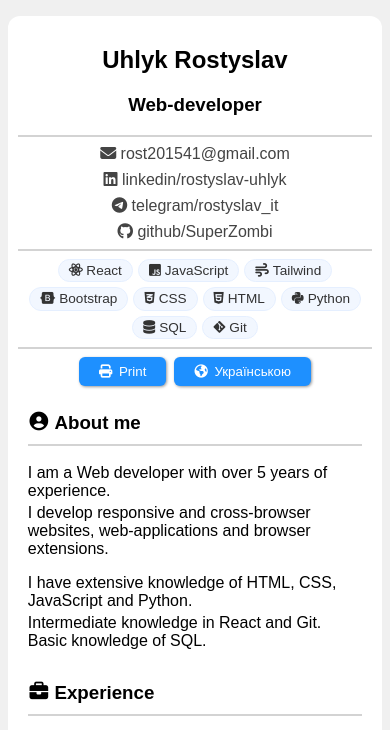
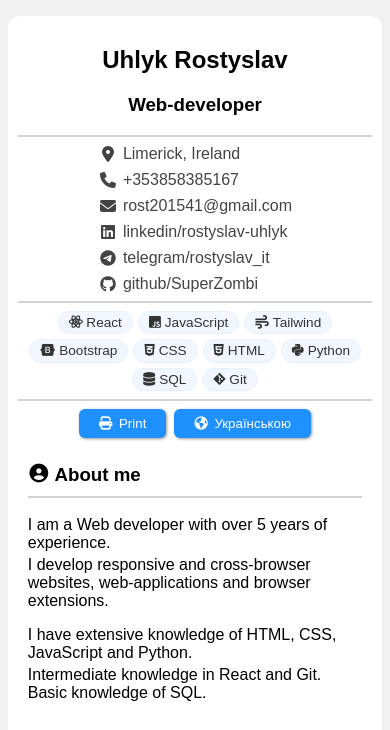
Before and after one commit to SuperZombi/resume, a plain HTML site: page v2/index.html in a window 390 px wide. Shown: the top 730 px of the page. Drawn offline with Linux system fonts and the light colour scheme.

Commit message:
add location and mobile

```diff
--- a/v2/index.html
+++ b/v2/index.html
@@ -17,6 +17,14 @@
 				<h3>Web-developer</h3>
 				<hr>
 				<div class="links">
+					<a href="https://maps.app.goo.gl/knjNXkDvHDJubrnf7" target="_blank">
+						<i class="fa-solid fa-location-dot"></i>
+						<span>Limerick, Ireland</span>
+					</a>
+					<a href="tel:+353858385167" target="_blank">
+						<i class="fa-solid fa-phone"></i>
+						<span>+353858385167</span>
+					</a>
 					<a href="mailto:super.zombi.yt@gmail.com?subject=Work Offer" target="_blank">
 						<i class="fas fa-envelope"></i>
 						<span>rost201541@gmail.com</span>
--- a/v2/main.css
+++ b/v2/main.css
@@ -27,14 +27,22 @@
 }
 
 .links{
-	display: flex;
+	display: inline-flex;
 	flex-direction: column;
 	gap: 0.5rem;
 	white-space: nowrap;
+	text-align: left;
 }
 .links a{
 	text-decoration: none;
 	color: #444;
+	display: grid;
+	grid-template-columns: 20px 1fr;
+	align-items: center;
+	gap: 5px;
+}
+.links i{
+	justify-self: center;
 }
 .links a:hover span{
 	text-decoration: underline;
@@ -192,12 +200,11 @@
 	}
 	.links {
 		display: grid;
-		grid-template-rows: 1fr 1fr;
-		grid-template-columns: 1fr 1fr;
-		justify-items: center;
+		grid-template-rows: 1fr 1fr 1fr;
+		grid-auto-flow: column;
 		width: fit-content;
 		margin: auto;
-		gap: 0.5rem 2rem;
+		gap: 0.5rem 3rem;
 	}
 	.side{
 		width: 100%;
```
